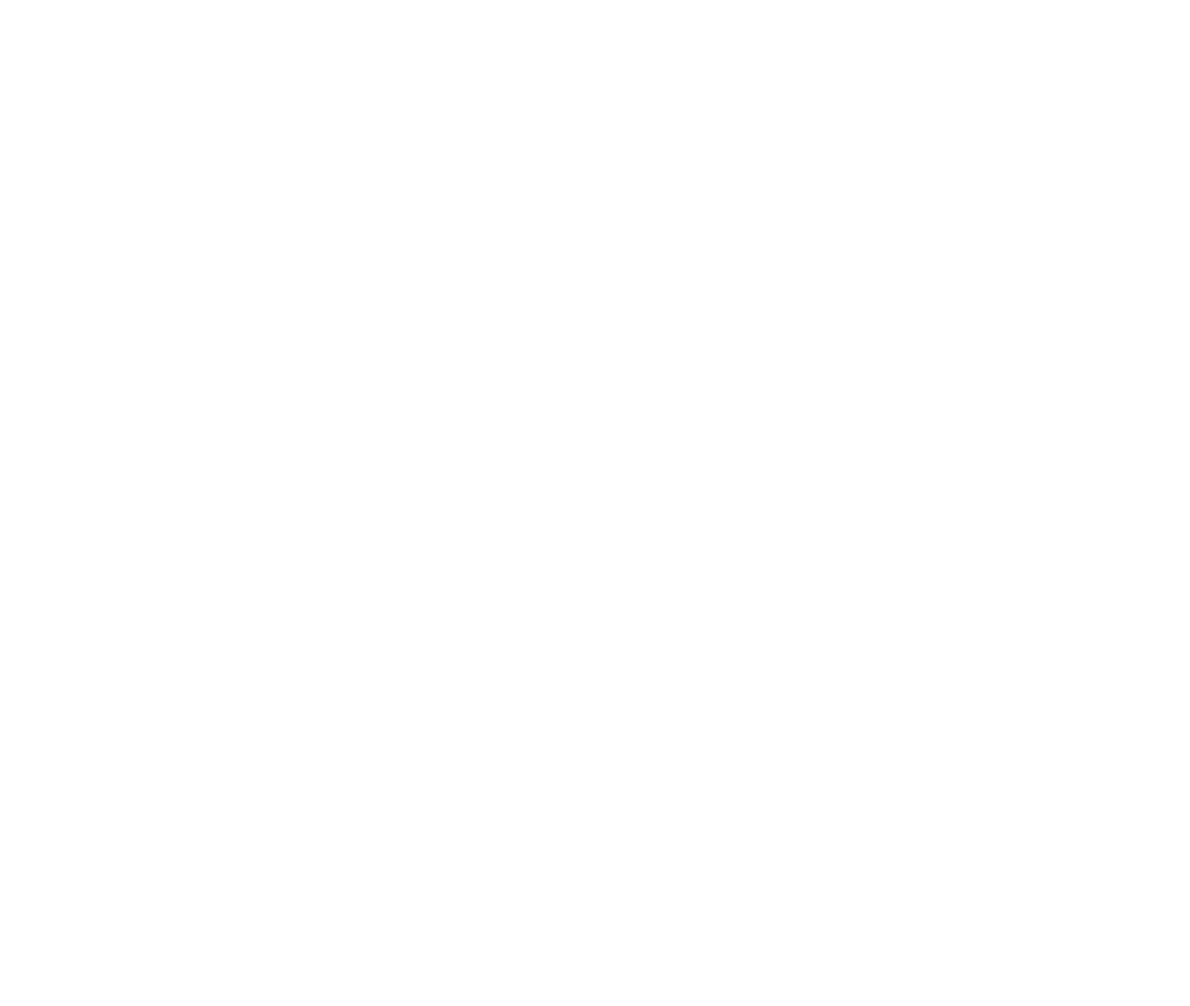
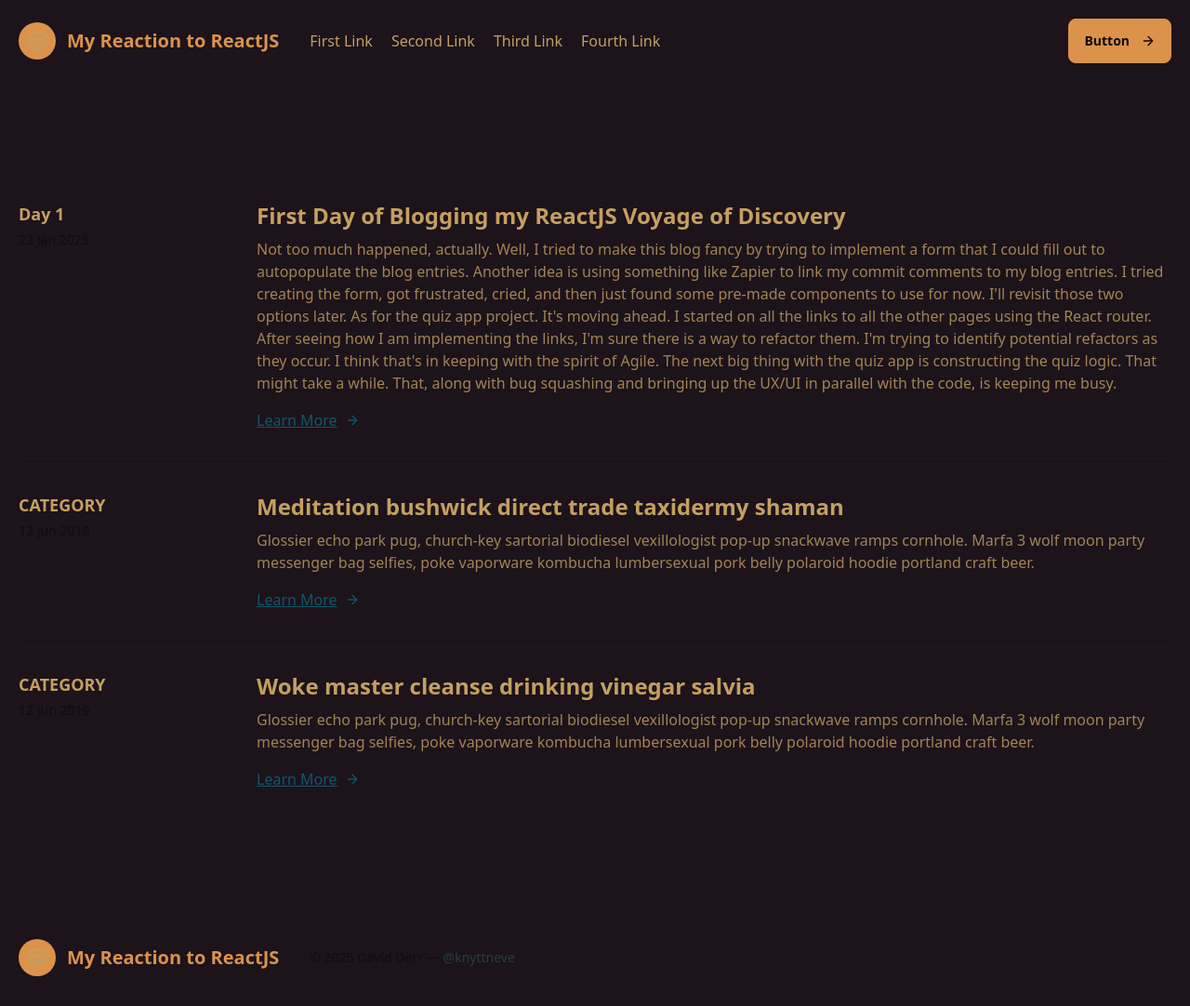
Before and after one commit to rofenac/blog, a React (Vite) app: page / in a window 1280 px wide. Shown: the whole page at 93% size. Before the commit the page ends 800 px from the top, so only its background shows below. Built offline with nearby package versions, Linux system fonts and the light colour scheme.

Commit message:
Redid the Wireframe
Started over from scratch with some pre-made components. Got a home page se tup.

```diff
--- a/index.html
+++ b/index.html
@@ -1,5 +1,5 @@
 <!doctype html>
-<html lang="en">
+<html lang="en" data-theme="coffee">
 
 <head>
   <meta charset="UTF-8" />
--- a/package.json
+++ b/package.json
@@ -18,7 +18,8 @@
     "install": "^0.13.0",
     "npm": "^11.0.0",
     "react": "^18.3.1",
-    "react-dom": "^18.3.1"
+    "react-dom": "^18.3.1",
+    "react-router-dom": "^7.1.3"
   },
   "devDependencies": {
     "@eslint/js": "^9.17.0",
--- a/src/App.jsx
+++ b/src/App.jsx
@@ -1,10 +1,10 @@
-
+import HomePage from './pages/homepage'
 
 function App() {
   return (
-    <>
-
-    </>
+    <div className="min-h-screen flex flex-col">
+      <HomePage className="flex-grow" />
+    </div>
   )
 }
 
--- /dev/null
+++ b/src/components/body.jsx
@@ -0,0 +1,97 @@
+function Body({ className }) {
+  return (
+    <section className={`bg-base-200 text-base-content overflow-hidden ${className}`}>
+      <div className="container mx-auto px-5 py-24">
+        <div className="divide-y divide-base-300">
+          <div className="py-8 flex flex-wrap md:flex-nowrap">
+            <div className="md:w-64 md:mb-0 mb-6 flex-shrink-0 flex flex-col">
+              <span className="font-bold text-lg">Day 1</span>
+              <span className="mt-1 text-sm text-neutral">22 Jan 2025</span>
+            </div>
+            <div className="md:flex-grow">
+              <h2 className="text-2xl font-semibold mb-2">First Day of Blogging my ReactJS Voyage of Discovery</h2>
+              <p className="text-base-content/80">
+                Not too much happened, actually. Well, I tried to make this blog fancy by trying to implement a form that I could fill out to autopopulate the blog entries. Another idea is using something like Zapier to link my commit comments to my blog entries. I tried creating the form, got frustrated, cried, and then just found some pre-made components to use for now. I'll revisit those two options later.
+
+                As for the quiz app project. It's moving ahead. I started on all the links to all the other pages using the React router. After seeing how I am implementing the links, I'm sure there is a way to refactor them. I'm trying to identify potential refactors as they occur. I think that's in keeping with the spirit of Agile. The next big thing with the quiz app is constructing the quiz logic. That might take a while. That, along with bug squashing and bringing up the UX/UI in parallel with the code, is keeping me busy.
+              </p>
+              <a className="link link-accent inline-flex items-center mt-4">
+                Learn More
+                <svg
+                  className="w-4 h-4 ml-2"
+                  viewBox="0 0 24 24"
+                  stroke="currentColor"
+                  strokeWidth="2"
+                  fill="none"
+                  strokeLinecap="round"
+                  strokeLinejoin="round"
+                >
+                  <path d="M5 12h14"></path>
+                  <path d="M12 5l7 7-7 7"></path>
+                </svg>
+              </a>
+            </div>
+          </div>
+
+          <div className="py-8 flex flex-wrap md:flex-nowrap border-t border-base-300">
+            <div className="md:w-64 md:mb-0 mb-6 flex-shrink-0 flex flex-col">
+              <span className="font-bold text-lg">CATEGORY</span>
+              <span className="mt-1 text-sm text-neutral">12 Jun 2019</span>
+            </div>
+            <div className="md:flex-grow">
+              <h2 className="text-2xl font-semibold mb-2">Meditation bushwick direct trade taxidermy shaman</h2>
+              <p className="text-base-content/80">
+                Glossier echo park pug, church-key sartorial biodiesel vexillologist pop-up snackwave ramps cornhole. Marfa 3 wolf moon party messenger bag selfies, poke vaporware kombucha lumbersexual pork belly polaroid hoodie portland craft beer.
+              </p>
+              <a className="link link-accent inline-flex items-center mt-4">
+                Learn More
+                <svg
+                  className="w-4 h-4 ml-2"
+                  viewBox="0 0 24 24"
+                  stroke="currentColor"
+                  strokeWidth="2"
+                  fill="none"
+                  strokeLinecap="round"
+                  strokeLinejoin="round"
+                >
+                  <path d="M5 12h14"></path>
+                  <path d="M12 5l7 7-7 7"></path>
+                </svg>
+              </a>
+            </div>
+          </div>
+
+          <div className="py-8 flex flex-wrap md:flex-nowrap border-t border-base-300">
+            <div className="md:w-64 md:mb-0 mb-6 flex-shrink-0 flex flex-col">
+              <span className="font-bold text-lg">CATEGORY</span>
+              <span className="mt-1 text-sm text-neutral">12 Jun 2019</span>
+            </div>
+            <div className="md:flex-grow">
+              <h2 className="text-2xl font-semibold mb-2">Woke master cleanse drinking vinegar salvia</h2>
+              <p className="text-base-content/80">
+                Glossier echo park pug, church-key sartorial biodiesel vexillologist pop-up snackwave ramps cornhole. Marfa 3 wolf moon party messenger bag selfies, poke vaporware kombucha lumbersexual pork belly polaroid hoodie portland craft beer.
+              </p>
+              <a className="link link-accent inline-flex items-center mt-4">
+                Learn More
+                <svg
+                  className="w-4 h-4 ml-2"
+                  viewBox="0 0 24 24"
+                  stroke="currentColor"
+                  strokeWidth="2"
+                  fill="none"
+                  strokeLinecap="round"
+                  strokeLinejoin="round"
+                >
+                  <path d="M5 12h14"></path>
+                  <path d="M12 5l7 7-7 7"></path>
+                </svg>
+              </a>
+            </div>
+          </div>
+        </div>
+      </div>
+    </section>
+  )
+}
+
+export default Body
--- /dev/null
+++ b/src/components/footer.jsx
@@ -0,0 +1,36 @@
+function Footer() {
+  return (
+    <footer className="bg-base-200 text-base-content body-font">
+      <div className="container px-5 py-8 mx-auto flex items-center sm:flex-row flex-col">
+        <a className="flex title-font font-bold items-center text-primary mb-4 md:mb-0">
+          <svg
+            xmlns="http://www.w3.org/2000/svg"
+            fill="none"
+            stroke="currentColor"
+            strokeLinecap="round"
+            strokeLinejoin="round"
+            strokeWidth="2"
+            className="w-10 h-10 text-base-content p-2 bg-primary rounded-full"
+            viewBox="0 0 24 24"
+          >
+            <path d="M12 2L2 7l10 5 10-5-10-5zM2 17l10 5 10-5M2 12l10 5 10-5"></path>
+          </svg>
+          <span className="ml-3 text-xl">My Reaction to ReactJS</span>
+        </a>
+        <p className="text-sm text-neutral sm:ml-4 sm:pl-4 sm:border-l sm:border-base-300 sm:py-2 sm:mt-0 mt-4">
+          © 2025 David Derr —
+          <a
+            href="https://twitter.com/knyttneve"
+            className="text-secondary ml-1"
+            target="_blank"
+            rel="noopener noreferrer"
+          >
+            @knyttneve
+          </a>
+        </p>
+      </div>
+    </footer>
+  )
+}
+
+export default Footer
--- /dev/null
+++ b/src/components/header.jsx
@@ -0,0 +1,47 @@
+function Header() {
+  return (
+    <>
+      <header className="bg-base-200 text-base-content body-font">
+        <div className="container mx-auto flex flex-wrap p-5 flex-col md:flex-row items-center">
+          <a className="flex title-font font-bold items-center text-primary mb-4 md:mb-0">
+            <svg
+              xmlns="http://www.w3.org/2000/svg"
+              fill="none"
+              stroke="currentColor"
+              strokeLinecap="round"
+              strokeLinejoin="round"
+              strokeWidth="2"
+              className="w-10 h-10 text-base-content p-2 bg-primary rounded-full"
+              viewBox="0 0 24 24"
+            >
+              <path d="M12 2L2 7l10 5 10-5-10-5zM2 17l10 5 10-5M2 12l10 5 10-5"></path>
+            </svg>
+            <span className="ml-3 text-xl">My Reaction to ReactJS</span>
+          </a>
+          <nav className="md:mr-auto md:ml-4 md:py-1 md:pl-4 md:border-l md:border-base-300 flex flex-wrap items-center text-base justify-center">
+            <a className="mr-5 hover:text-primary-focus">First Link</a>
+            <a className="mr-5 hover:text-primary-focus">Second Link</a>
+            <a className="mr-5 hover:text-primary-focus">Third Link</a>
+            <a className="mr-5 hover:text-primary-focus">Fourth Link</a>
+          </nav>
+          <button className="btn btn-primary mt-4 md:mt-0">
+            Button
+            <svg
+              fill="none"
+              stroke="currentColor"
+              strokeLinecap="round"
+              strokeLinejoin="round"
+              strokeWidth="2"
+              className="w-4 h-4 ml-1"
+              viewBox="0 0 24 24"
+            >
+              <path d="M5 12h14M12 5l7 7-7 7"></path>
+            </svg>
+          </button>
+        </div>
+      </header>
+    </>
+  )
+}
+
+export default Header
--- /dev/null
+++ b/src/pages/homepage.jsx
@@ -0,0 +1,15 @@
+import Header from '../components/header'
+import Footer from '../components/footer'
+import Body from '../components/body'
+
+function HomePage({ className }) {
+  return (
+    <>
+      <Header />
+      <Body className={className} />
+      <Footer />
+    </>
+  )
+}
+
+export default HomePage
--- a/tailwind.config.js
+++ b/tailwind.config.js
@@ -11,4 +11,14 @@
   plugins: [
     daisyui,
   ],
+  daisyui: {
+    themes: ["light", "dark", "coffee"], // false: only light + dark | true: all themes | array: specific themes like this ["light", "dark", "cupcake"]
+    darkTheme: "coffee", // name of one of the included themes for dark mode
+    base: true, // applies background color and foreground color for root element by default
+    styled: true, // include daisyUI colors and design decisions for all components
+    utils: true, // adds responsive and modifier utility classes
+    prefix: "", // prefix for daisyUI classnames (components, modifiers and responsive class names. Not colors)
+    logs: true, // Shows info about daisyUI version and used config in the console when building your CSS
+    themeRoot: ":root", // The element that receives theme color CSS variables
+  },
 }
```
Also changed, not shown: 1 other file (tests, documents, lock files or other folders).
